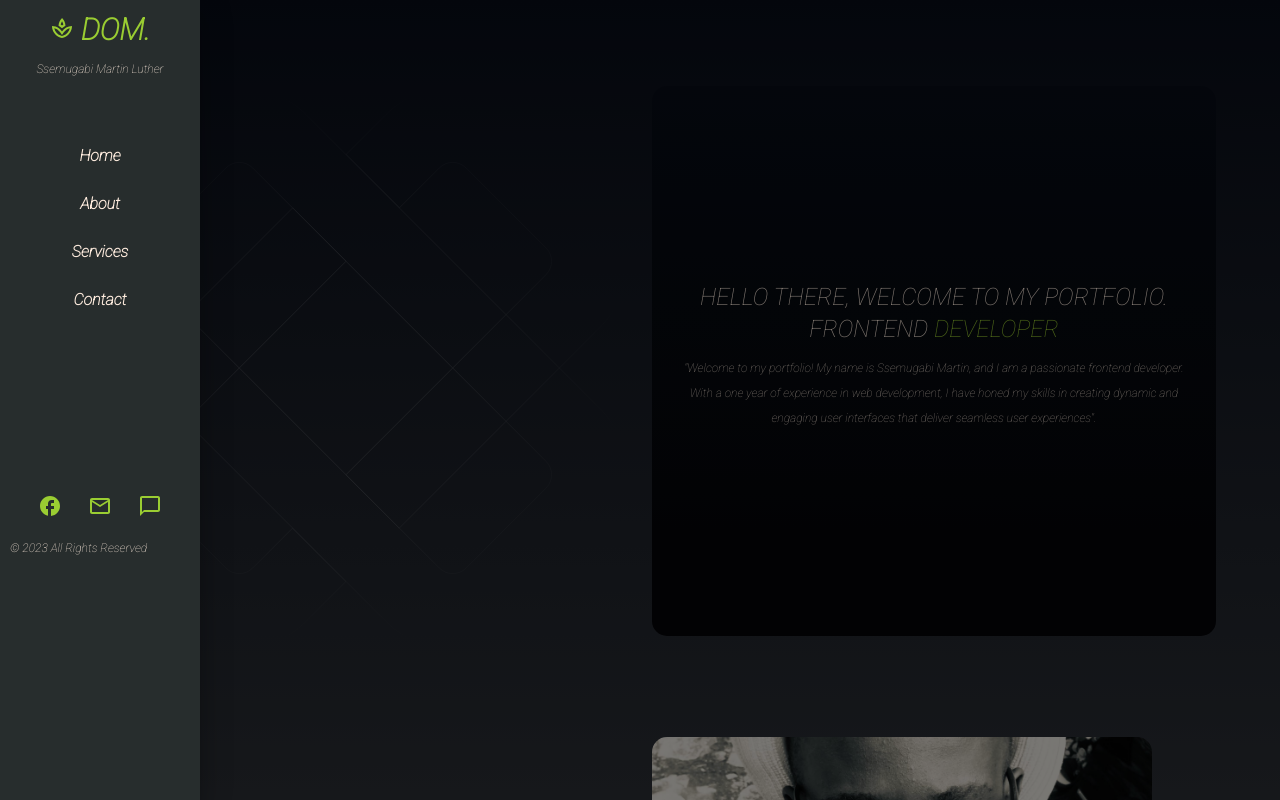
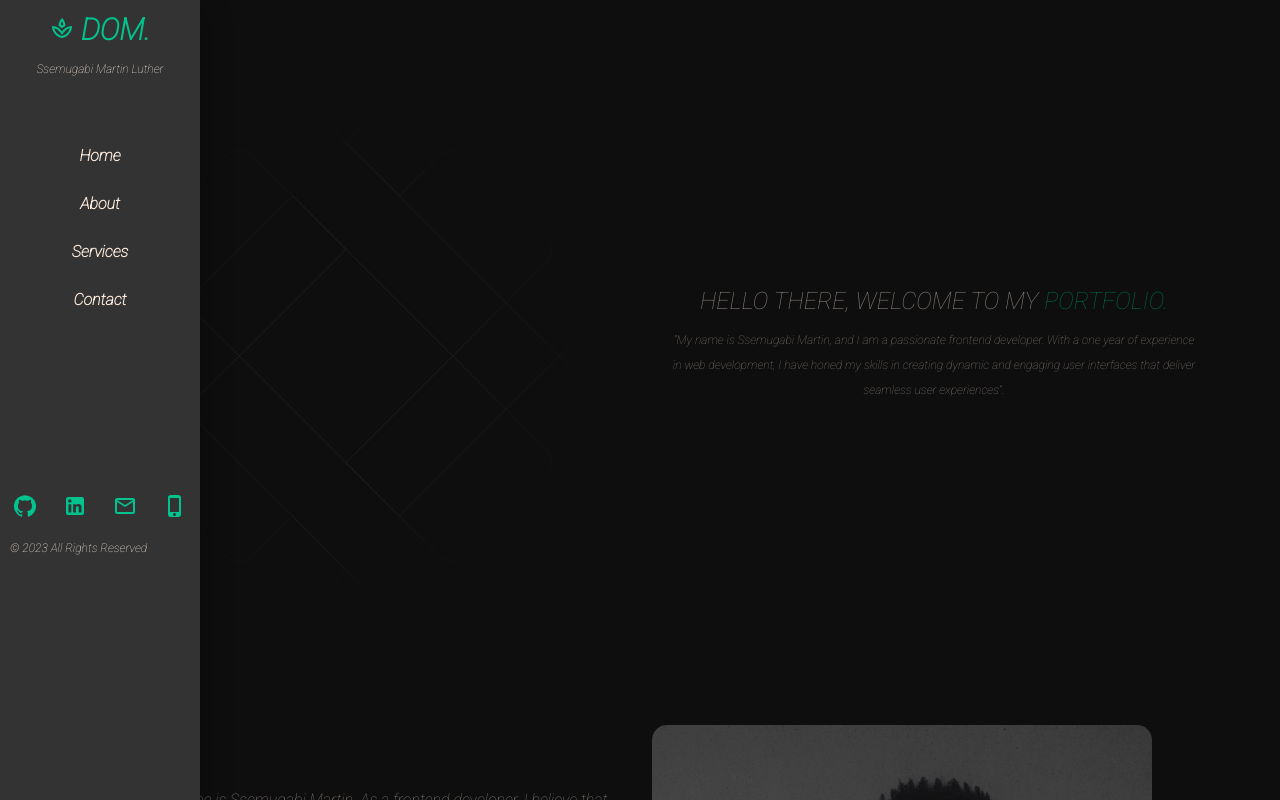
Before and after one commit to don336/PortFolio2, a React (Vite) app: page / in a window 1280 px wide. Both pictures are taken after a click on the button 56 px from the left and 18 px from the top of the page. Shown: the top 800 px of the page. Built offline with nearby package versions, Linux system fonts and the light colour scheme.

Commit message:
Updated Major features

```diff
--- a/src/Components/About/About.jsx
+++ b/src/Components/About/About.jsx
@@ -7,7 +7,7 @@ import {
   StyledLink,
 } from "./About.style";
 import resume from "../../assets/SsemugabiMartinFullStackDeveloper.pdf";
-import picture from "../../assets/pic2.jpg";
+import picture from "../../assets/pic2.png";
 import CustomButton from "../../Elements/CustomButton/CustomButton";
 import { COLORS } from "../../Styles/Theme";
 
--- a/src/Components/BackgroundAnimation/BackgroundAnimation.jsx
+++ b/src/Components/BackgroundAnimation/BackgroundAnimation.jsx
@@ -1,5 +1,5 @@
 import React from "react";
-
+import picture from "../../assets/pic2.jpg";
 const BackgroundAnimation = () => (
   <div>
     <svg
--- a/src/Components/Contact/Contact.jsx
+++ b/src/Components/Contact/Contact.jsx
@@ -6,9 +6,10 @@ import {
   BorderBox,
   StyledBox,
   ContactBox,
+  StyledLink,
 } from "./Contact.style";
 import ChatBubbleOutlineOutlinedIcon from "@mui/icons-material/ChatBubbleOutlineOutlined";
-import picture from "../../assets/home.jpg"
+import picture from "../../assets/home.jpg";
 import PhoneIphoneOutlinedIcon from "@mui/icons-material/PhoneIphoneOutlined";
 import { Grid, Box, Stack } from "@mui/material";
 
@@ -49,11 +50,13 @@ const Contact = () => {
             </StyledTypography>
             <Stack direction="row" spacing={2} mt={3}>
               <ContactBox>
+                <StyledLink href="tel: +256786760482">
                   <PhoneIphoneOutlinedIcon
                     sx={{
                       color: `${COLORS.CINNARBAR}`,
                     }}
                   />
+                </StyledLink>
                 <StyledTypography variant="h4" sx={{ fontWeight: "700" }}>
                   <StyledTypography variant="h6">
                     +256 786 760 482
@@ -61,11 +64,13 @@ const Contact = () => {
                 </StyledTypography>
               </ContactBox>
               <ContactBox>
+                <StyledLink href="mailto: smgmartinez92@gmail.com">
                   <ChatBubbleOutlineOutlinedIcon
                     sx={{
                       color: `${COLORS.CINNARBAR}`,
                     }}
                   />
+                </StyledLink>
                 <StyledTypography variant="h4" sx={{ fontWeight: "700" }}>
                   <StyledTypography variant="h6">
                     smgmartinez92@gmail.com
@@ -84,7 +89,7 @@ const Contact = () => {
             marginBottom: "30px",
           }}
         >
-          <Box >
+          <Box>
             <img src={picture} alt="laptop" />
           </Box>
         </Grid>
--- a/src/Components/Contact/Contact.style.js
+++ b/src/Components/Contact/Contact.style.js
@@ -5,6 +5,7 @@ import {
   Typography as muiTypography,
   Box as muiBox,
   Container as muiContainer,
+  Link,
 } from "@mui/material";
 
 export const ContactBox = styled(muiBox)`
@@ -18,6 +19,7 @@ export const ContactBox = styled(muiBox)`
   padding: 10px;
   height: 150px;
   width: 200px;
+
 `;
 export const StyledContainer = styled(muiContainer)`
   margin-top: 50px;
@@ -49,7 +51,11 @@ export const StyledBox = styled(muiBox)`
   height: 400px;
 `;
 export const StyledTextarea = styled(TextareaAutosize)`
-   width: 100%;
-   border-radius: 5px;
-   background: ${COLORS.DARKGREY};
+  width: 100%;
+  border-radius: 5px;
+  background: ${COLORS.DARKGREY};
 `;
+export const StyledLink = styled(Link)`
+  text-decoration: none;
+  color: inherit;
+`;
--- a/src/Components/Navbar/Navbar.jsx
+++ b/src/Components/Navbar/Navbar.jsx
@@ -3,7 +3,8 @@ import MenuIcon from "@mui/icons-material/Menu";
 import SpaOutlinedIcon from "@mui/icons-material/SpaOutlined";
 import FacebookOutlinedIcon from "@mui/icons-material/FacebookOutlined";
 import EmailOutlinedIcon from "@mui/icons-material/EmailOutlined";
-import ChatBubbleOutlineOutlinedIcon from "@mui/icons-material/ChatBubbleOutlineOutlined";
+import PhoneIphoneOutlinedIcon from "@mui/icons-material/PhoneIphoneOutlined";
+import LinkedIn from "@mui/icons-material/LinkedIn";
 import { Box, SwipeableDrawer, Stack, Typography } from "@mui/material";
 import {
   StyledList,
@@ -15,6 +16,8 @@ import {
   SideBox,
 } from "./Navbar.style";
 import { COLORS } from "../../Styles/Theme";
+import { GitHub } from "@mui/icons-material";
+// import { LinkedIn } from "@mui/icons-material";
 
 export default function SwipeableTemporaryDrawer() {
   const [state, setState] = React.useState({
@@ -57,7 +60,12 @@ export default function SwipeableTemporaryDrawer() {
       {["left"].map((anchor) => (
         <React.Fragment key={anchor}>
           <StyledButton onClick={toggleDrawer(anchor, true)}>
-            <MenuIcon />
+            <MenuIcon
+              sx={{
+                top: "0",
+                position: "fixed",
+              }}
+            />
           </StyledButton>
           <SwipeableDrawer
             anchor={anchor}
@@ -88,13 +96,16 @@ export default function SwipeableTemporaryDrawer() {
                   sx={{ justifyContent: "center" }}
                 >
                   <Item>
-                    <FacebookOutlinedIcon />
+                    <GitHub />
+                  </Item>
+                  <Item>
+                    <LinkedIn />
                   </Item>
                   <Item href="mailto:smgmartinez92@gmail.com">
                     <EmailOutlinedIcon />
                   </Item>
-                  <Item>
-                    <ChatBubbleOutlineOutlinedIcon />
+                  <Item href="tel: +256786760482">
+                    <PhoneIphoneOutlinedIcon />
                   </Item>
                 </Stack>
                 <StyledTypography variant="h6">
--- a/src/Components/Navbar/Navbar.style.js
+++ b/src/Components/Navbar/Navbar.style.js
@@ -4,7 +4,7 @@ import {
   Typography as muiTypography,
   Box as muiBox,
   Button as muiButton,
-  Link
+  Link,
 } from "@mui/material";
 // import { Link } from "react-router-dom";
 import { COLORS } from "../../Styles/Theme";
@@ -41,11 +41,11 @@ export const Item = styled(Link)`
   padding: 5px;
   &:hover {
     cursor: pointer;
-    background: ${({ hoverbackground }) => hoverbackground || COLORS.CINNARBAR};
     box-shadow: ${({ boxshadow }) =>
       boxshadow ? "0rem 0.375rem 0.375rem rgba(0, 0, 0, 0.32)" : "auto"};
     color: ${({ hovercolor }) => hovercolor || COLORS.DARKGREY};
     border-radius: 5px;
+    left: 6px;
   }
 `;
 
@@ -53,14 +53,11 @@ export const StyledButton = styled(muiButton)`
   color: ${COLORS.CINNARBAR};
   &:hover {
     cursor: pointer;
-    background: ${({ hoverbackground }) => hoverbackground || COLORS.CINNARBAR};
-    box-shadow: ${({ boxshadow }) =>
-      boxshadow ? "0rem 0.375rem 0.375rem rgba(0, 0, 0, 0.32)" : "auto"};
     color: ${({ hovercolor }) => hovercolor || "#333"};
   }
 `;
 
 export const SideBox = styled(muiBox)`
-  background: #272d2d;
+  background: #333;
   min-height: 100vh;
 `;
--- a/src/Components/Services/Services.style.js
+++ b/src/Components/Services/Services.style.js
@@ -135,7 +135,7 @@ export const StyledIconGithub = styled(IconGithub)`
   margin: auto;
   width: 40px;
   height: 40px;
-  color: #171515;
+  color: #ffff;
 `;
 export const StyledIconJest = styled(IconJest)`
   display: flex;
--- a/src/Components/Showcase/Showcase.jsx
+++ b/src/Components/Showcase/Showcase.jsx
@@ -36,20 +36,11 @@ const Showcase = () => {
           {" "}
           <StyledBox>
             <Typography variant="h2" color={COLORS.LINEN}>
-              HELLO THERE, WELCOME TO MY PORTFOLIO.
-            </Typography>
-            <Typography variant="h2" color={COLORS.LINEN}>
-              FRONTEND{" "}
-              <span
-                style={{
-                  color: `${COLORS.CINNARBAR}`,
-                }}
-              >
-                DEVELOPER
-              </span>
+              HELLO THERE, WELCOME TO MY{" "}
+              <span className="primary">PORTFOLIO.</span>
             </Typography>
             <StyledTypography variant="h6">
-              "Welcome to my portfolio! My name is Ssemugabi Martin, and I am a
+              "My name is Ssemugabi Martin, and I am a
               passionate frontend developer. With a one year of experience in
               web development, I have honed my skills in creating dynamic and
               engaging user interfaces that deliver seamless user experiences".
--- a/src/Components/Showcase/showcase.style.js
+++ b/src/Components/Showcase/showcase.style.js
@@ -1,5 +1,6 @@
 import styled from "@emotion/styled";
 import { COLORS } from "../../Styles/Theme";
+import Picture from "../../assets/pic2.jpg"
 import {
   Typography as muiTypography,
   Box as muiBox,
@@ -17,12 +18,6 @@ export const StyledBox = styled(muiBox)`
   align-items: center;
   margin: auto;
   flex-direction: column;
-  background: linear-gradient(
-    0deg,
-    rgba(4, 4, 8, 1) 15%,
-    rgba(1, 5, 10, 0.773546918767507) 58%,
-    rgba(8, 13, 25, 1) 100%
-  );
   border-radius: 15px;
   padding: 10px;
   height: 550px;
@@ -35,4 +30,5 @@ export const StyledContainer = styled(muiContainer)`
   flex-direction: column;
   margin-top: 50px;
   margin-bottom: 50px;
+  background-image: ${Picture};
 `;
--- a/src/Landing/Home.jsx
+++ b/src/Landing/Home.jsx
@@ -11,8 +11,7 @@ const Home = () => {
     <Container
       style={{
         // background: "rgb(2,0,36)",
-        background:
-          "linear-gradient(0deg, rgba(4,4,8,1) 15%, rgba(1,5,10,0.773546918767507) 58%, rgba(8,13,25,1) 100%)",
+        background: "#1C1C1C",
         minHeight: "100vh",
       }}
       maxWidth="xl"
--- a/src/Styles/Theme.jsx
+++ b/src/Styles/Theme.jsx
@@ -1,6 +1,6 @@
 import { createTheme } from "@mui/material";
 export const COLORS = {
-  CINNARBAR: "#9acd32",
+  CINNARBAR: "#01C38D",
   LINEN: "#FFEDDF",
   BLACKOLIVE: "#434A42",
   DARKGREY: "#1C1C1C",
--- a/src/index.css
+++ b/src/index.css
@@ -9,24 +9,29 @@
   border-radius: 5px;
   color: #333;
 }
+.primary {
+  color: #01C38D;
+}
 
-
-.img1{
+.img1 {
   opacity: 0.7;
   border-radius: 15px;
   height: 550px;
   width: 100%;
   object-fit: fill;
+
 }
-img{
+img {
   border-radius: 15px;
   height: 500px;
   width: 500px;
   object-fit: cover;
+  /* Overlay */
+  background: rgba(0, 0, 0, 0.75);
 }
 
 @media screen and (max-width: 500px) {
-  img{
+  img {
     border-radius: 15px;
     height: 200px;
     width: 300px;
```
Also changed, not shown: src/assets/pic2.png (added). Lines whose indentation alone changed are shown as unchanged.
